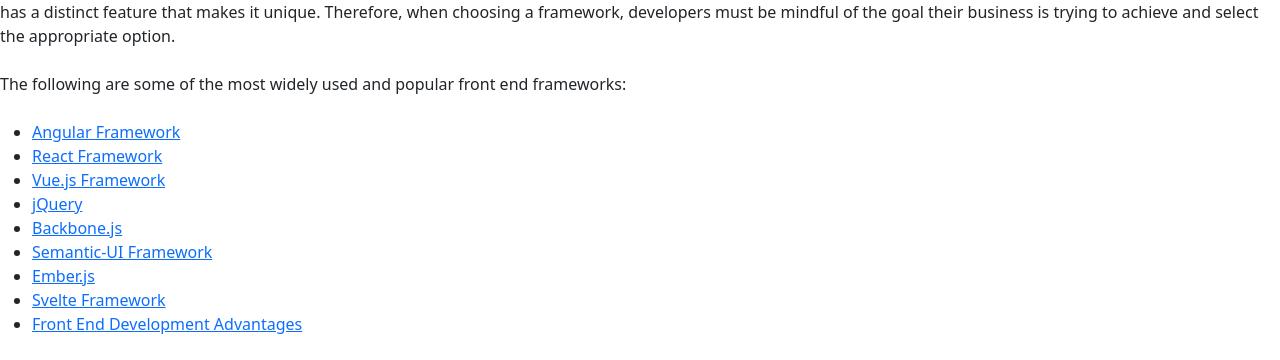
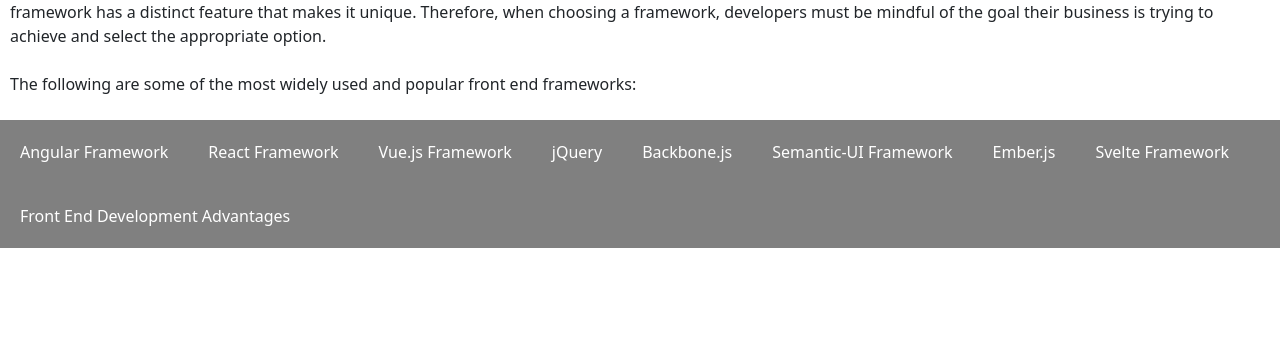
Before and after one commit to ramjithkr/Elevate_Assignment_M2, a plain HTML site: page index.html in a window 1280 px wide. Shown: the part 908-1268 px from the top of the page. After the commit the page ends 1164 px from the top, so only its background shows below. Drawn offline with nearby package versions, Linux system fonts and the light colour scheme; the site is published under a folder, as on GitHub Pages, so addresses that start at the root find nothing.

Commit message:
secn commit
/ error

```diff
--- a/index.html
+++ b/index.html
@@ -4,7 +4,7 @@
     <meta charset="UTF-8">
     <meta name="viewport" content="width=device-width, initial-scale=1.0">
     <title>Front-end web development</title>
-    <link rel="stylesheet" href="/style.css">
+    <link rel="stylesheet" href="style.css">
 
     <script src="https://cdn.jsdelivr.net/npm/@popperjs/core@2.9.2/dist/umd/popper.min.js" integrity="sha384-IQsoLXl5PILFhosVNubq5LC7Qb9DXgDA9i+tQ8Zj3iwWAwPtgFTxbJ8NT4GN1R8p" crossorigin="anonymous"></script>
     <script src="https://cdn.jsdelivr.net/npm/bootstrap@5.0.2/dist/js/bootstrap.min.js" integrity="sha384-cVKIPhGWiC2Al4u+LWgxfKTRIcfu0JTxR+EQDz/bgldoEyl4H0zUF0QKbrJ0EcQF" crossorigin="anonymous"></script>
@@ -64,15 +64,15 @@
 
     <nav class="navbar">
         <ul>
-            <li><a href="/Angular-Framework.html">Angular Framework</a></li>
-            <li><a href="/React-Framework.html">React Framework</a></li>
-            <li><a href="/Vue.js-Framework.html">Vue.js Framework</a></li>
-            <li><a href="/jQuery.html">jQuery</a></li>
-            <li><a href="/Backbone.js.html">Backbone.js</a></li>
-            <li><a href="/Semantic-UI Framework.html">Semantic-UI Framework</a></li>
-            <li><a href="/Ember.js.html">Ember.js</a></li>
-            <li><a href="/Svelte Framework.html">Svelte Framework</a></li>
-            <li><a href="/Front End Dev- Advantages.html">Front End Development Advantages</a></li>
+            <li><a href="Angular-Framework.html">Angular Framework</a></li>
+            <li><a href="React-Framework.html">React Framework</a></li>
+            <li><a href="Vue.js-Framework.html">Vue.js Framework</a></li>
+            <li><a href="jQuery.html">jQuery</a></li>
+            <li><a href="Backbone.js.html">Backbone.js</a></li>
+            <li><a href="Semantic-UI Framework.html">Semantic-UI Framework</a></li>
+            <li><a href="Ember.js.html">Ember.js</a></li>
+            <li><a href="Svelte Framework.html">Svelte Framework</a></li>
+            <li><a href="Front End Dev- Advantages.html">Front End Development Advantages</a></li>
         </ul>
     </nav>
 
```
Also changed, not shown: Angular-Framework.html (+1 -1 lines), Backbone.js.html (+1 -1 lines), Ember.js.html (+1 -1 lines), Front End Dev- Advantages.html (+1 -1 lines), React-Framework.html (+1 -1 lines), Semantic-UI Framework.html (+1 -1 lines), Svelte Framework.html (+1 -1 lines), Vue.js-Framework.html (+1 -1 lines), jQuery.html (+1 -1 lines).
